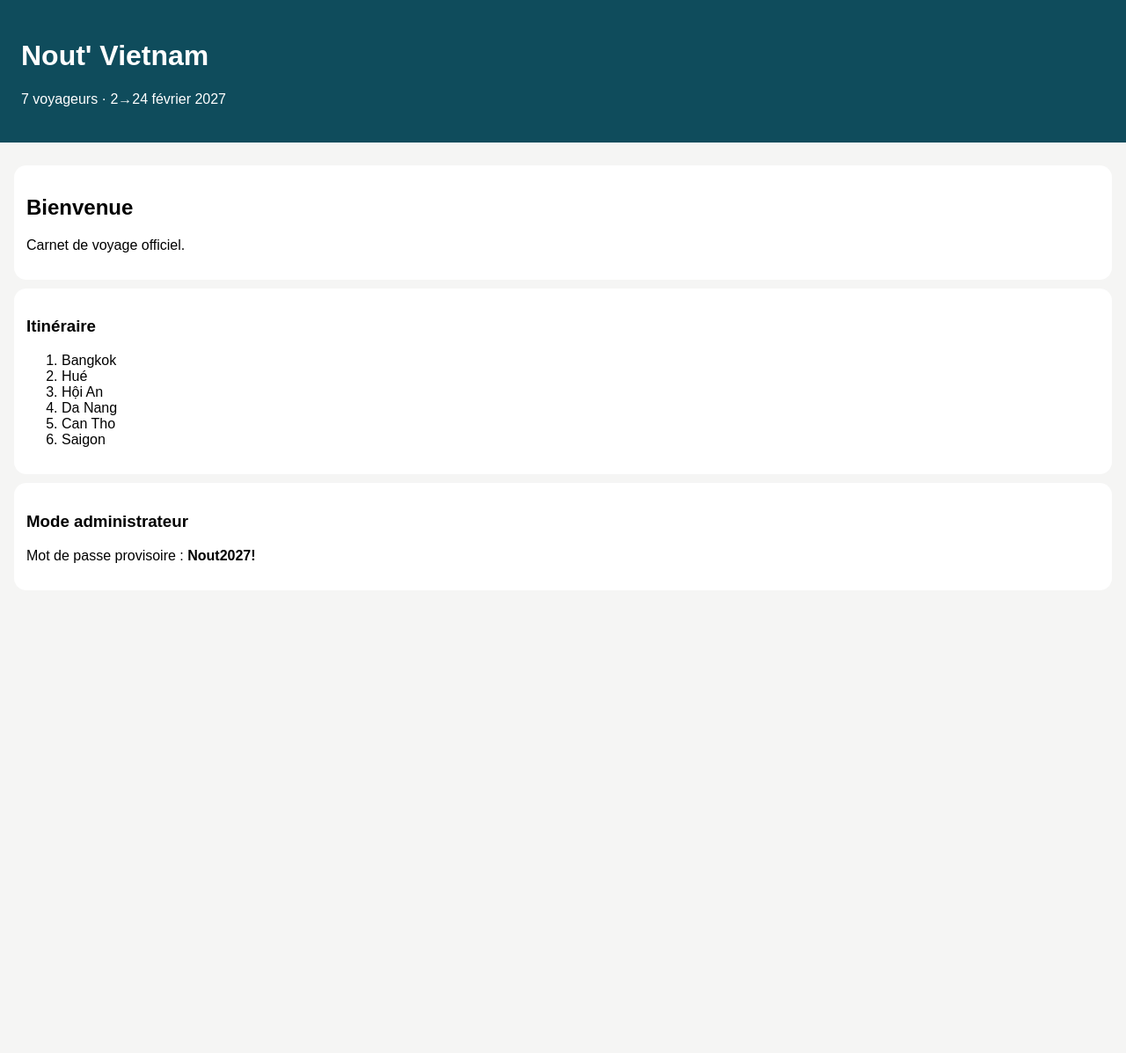
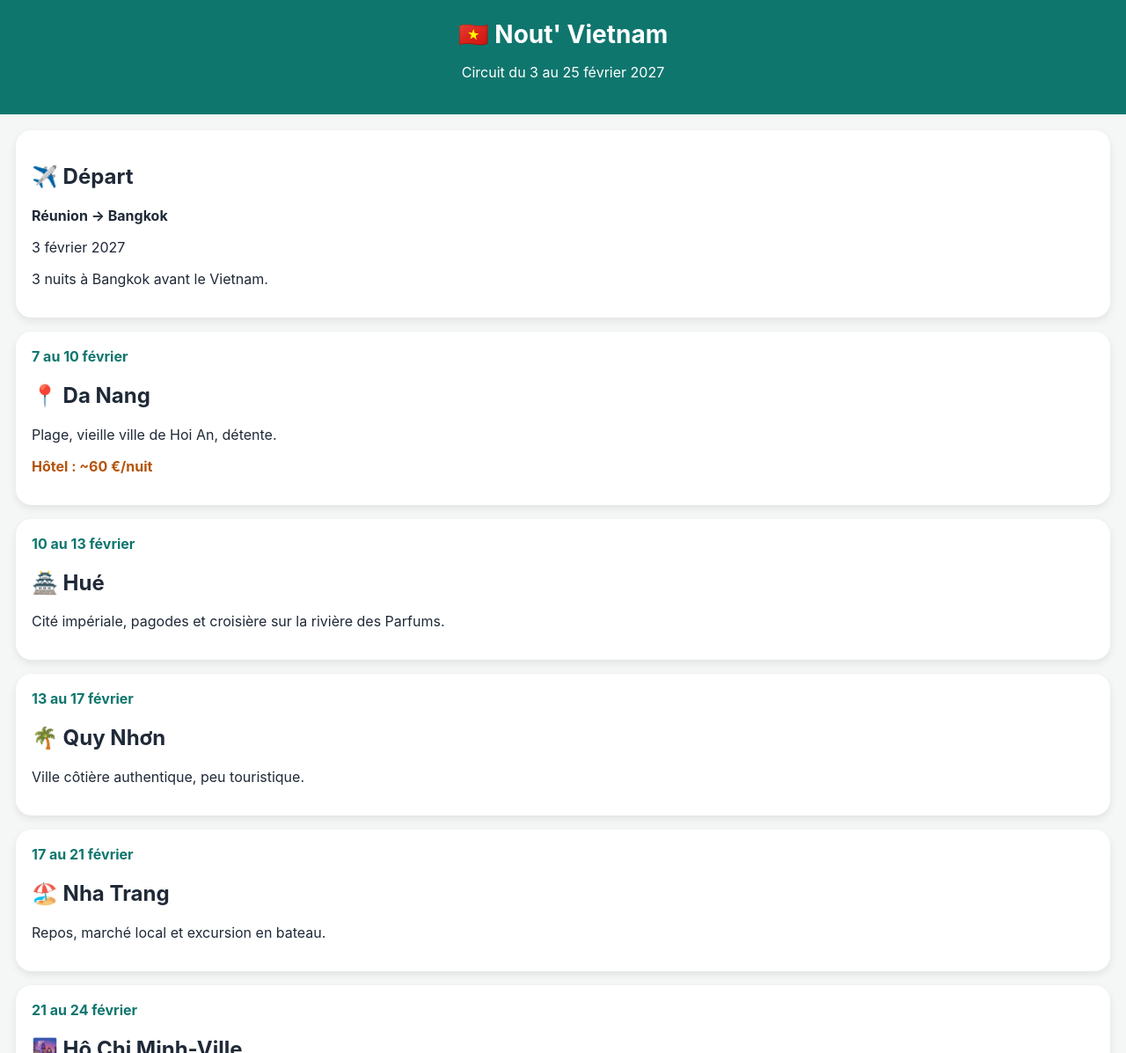
Before and after one commit to pmnroger-cell/nout-vietnam, a plain HTML site: page index.html in a window 1280 px wide. Shown: the top 1197 px of the page at 88% size. Before the commit the page ends 800 px from the top, so only its background shows below. Drawn offline with Linux system fonts and the light colour scheme.

Commit message:
Update index.html

```diff
--- a/index.html
+++ b/index.html
@@ -1 +1,140 @@
-<!doctype html><html><head><meta charset='utf-8'><meta name='viewport' content='width=device-width,initial-scale=1'><title>Nout' Vietnam</title><link rel='manifest' href='manifest.webmanifest'><style>body{font-family:Arial;margin:0;background:#f5f5f4}header{background:#0F4C5C;color:#fff;padding:24px}section{padding:16px}.card{background:#fff;border-radius:14px;padding:14px;margin:10px 0}</style></head><body><header><h1>Nout' Vietnam</h1><p>7 voyageurs · 2→24 février 2027</p></header><section><div class='card'><h2>Bienvenue</h2><p>Carnet de voyage officiel.</p></div><div class='card'><h3>Itinéraire</h3><ol><li>Bangkok</li><li>Hué</li><li>Hội An</li><li>Da Nang</li><li>Can Tho</li><li>Saigon</li></ol></div><div class='card'><h3>Mode administrateur</h3><p>Mot de passe provisoire : <b>Nout2027!</b></p></div></section><script>if('serviceWorker' in navigator){navigator.serviceWorker.register('service-worker.js');}</script></body></html>
+<!DOCTYPE html>
+<html lang="fr">
+<head>
+  <meta charset="UTF-8">
+  <meta name="viewport" content="width=device-width, initial-scale=1.0">
+  <title>Nout' Vietnam 2027</title>
+
+  <meta name="theme-color" content="#0F766E">
+  <meta name="description" content="Carnet de voyage Vietnam 2027">
+
+  <link rel="manifest" href="manifest.webmanifest">
+  <link rel="icon" href="icon-192.png">
+  <link rel="apple-touch-icon" href="icon-192.png">
+
+  <style>
+    body{
+      margin:0;
+      font-family:-apple-system,BlinkMacSystemFont,"Segoe UI",sans-serif;
+      background:#F4F7F6;
+      color:#1F2937;
+    }
+    header{
+      background:#0F766E;
+      color:white;
+      padding:22px;
+      text-align:center;
+    }
+    h1{margin:0;font-size:28px;}
+    .container{padding:18px;}
+    .card{
+      background:white;
+      border-radius:18px;
+      padding:18px;
+      margin-bottom:16px;
+      box-shadow:0 4px 10px rgba(0,0,0,.08);
+    }
+    .day{
+      color:#0F766E;
+      font-weight:bold;
+      margin-bottom:8px;
+    }
+    .price{
+      color:#B45309;
+      font-weight:bold;
+    }
+    footer{
+      text-align:center;
+      padding:30px;
+      color:#6B7280;
+      font-size:14px;
+    }
+    button{
+      width:100%;
+      padding:14px;
+      border:none;
+      border-radius:12px;
+      background:#0F766E;
+      color:white;
+      font-size:16px;
+      margin-top:10px;
+    }
+  </style>
+</head>
+
+<body>
+
+<header>
+  <h1>🇻🇳 Nout' Vietnam</h1>
+  <p>Circuit du 3 au 25 février 2027</p>
+</header>
+
+<div class="container">
+
+  <div class="card">
+    <h2>✈️ Départ</h2>
+    <p><strong>Réunion → Bangkok</strong></p>
+    <p>3 février 2027</p>
+    <p>3 nuits à Bangkok avant le Vietnam.</p>
+  </div>
+
+  <div class="card">
+    <div class="day">7 au 10 février</div>
+    <h2>📍 Da Nang</h2>
+    <p>Plage, vieille ville de Hoi An, détente.</p>
+    <p class="price">Hôtel : ~60 €/nuit</p>
+  </div>
+
+  <div class="card">
+    <div class="day">10 au 13 février</div>
+    <h2>🏯 Hué</h2>
+    <p>Cité impériale, pagodes et croisière sur la rivière des Parfums.</p>
+  </div>
+
+  <div class="card">
+    <div class="day">13 au 17 février</div>
+    <h2>🌴 Quy Nhơn</h2>
+    <p>Ville côtière authentique, peu touristique.</p>
+  </div>
+
+  <div class="card">
+    <div class="day">17 au 21 février</div>
+    <h2>🏖️ Nha Trang</h2>
+    <p>Repos, marché local et excursion en bateau.</p>
+  </div>
+
+  <div class="card">
+    <div class="day">21 au 24 février</div>
+    <h2>🌆 Hô Chi Minh-Ville</h2>
+    <p>Marché Ben Thanh, poste centrale, cafés et derniers achats.</p>
+  </div>
+
+  <div class="card">
+    <h2>💰 Budget estimatif</h2>
+    <p>Hôtels : <strong>1 200 €</strong></p>
+    <p>Repas : <strong>350 €</strong></p>
+    <p>Transports : <strong>250 €</strong></p>
+    <hr>
+    <p><strong>Total (hors vols) : 1 800 €</strong></p>
+  </div>
+
+  <div class="card">
+    <h2>📱 Installer l'application</h2>
+    <p>Sur iPhone : Partager → Ajouter à l'écran d'accueil.</p>
+    <button onclick="alert('Version PWA prête !')">Tester l'application</button>
+  </div>
+
+</div>
+
+<footer>
+  Nout' Vietnam • Version 1.0
+</footer>
+
+<script>
+if ('serviceWorker' in navigator){
+  navigator.serviceWorker.register('./sw.js');
+}
+</script>
+
+</body>
+</html>
```
